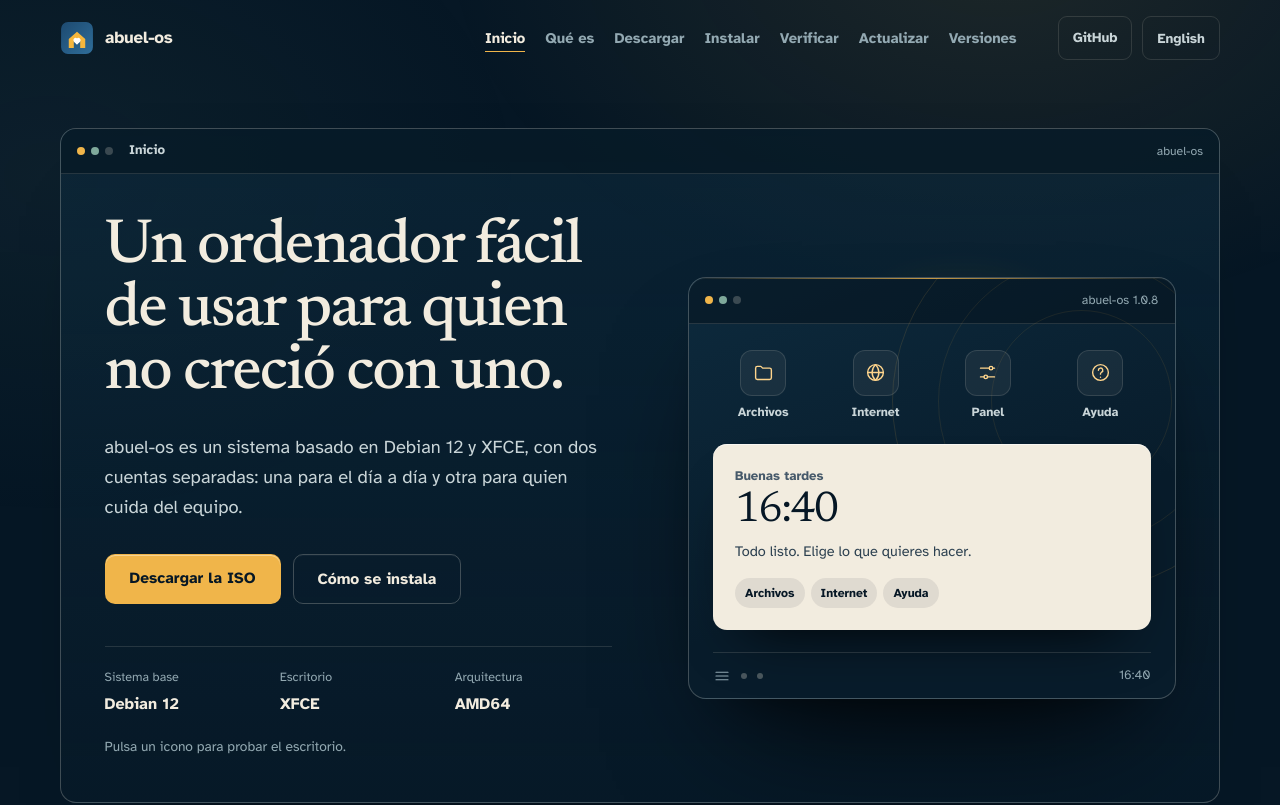
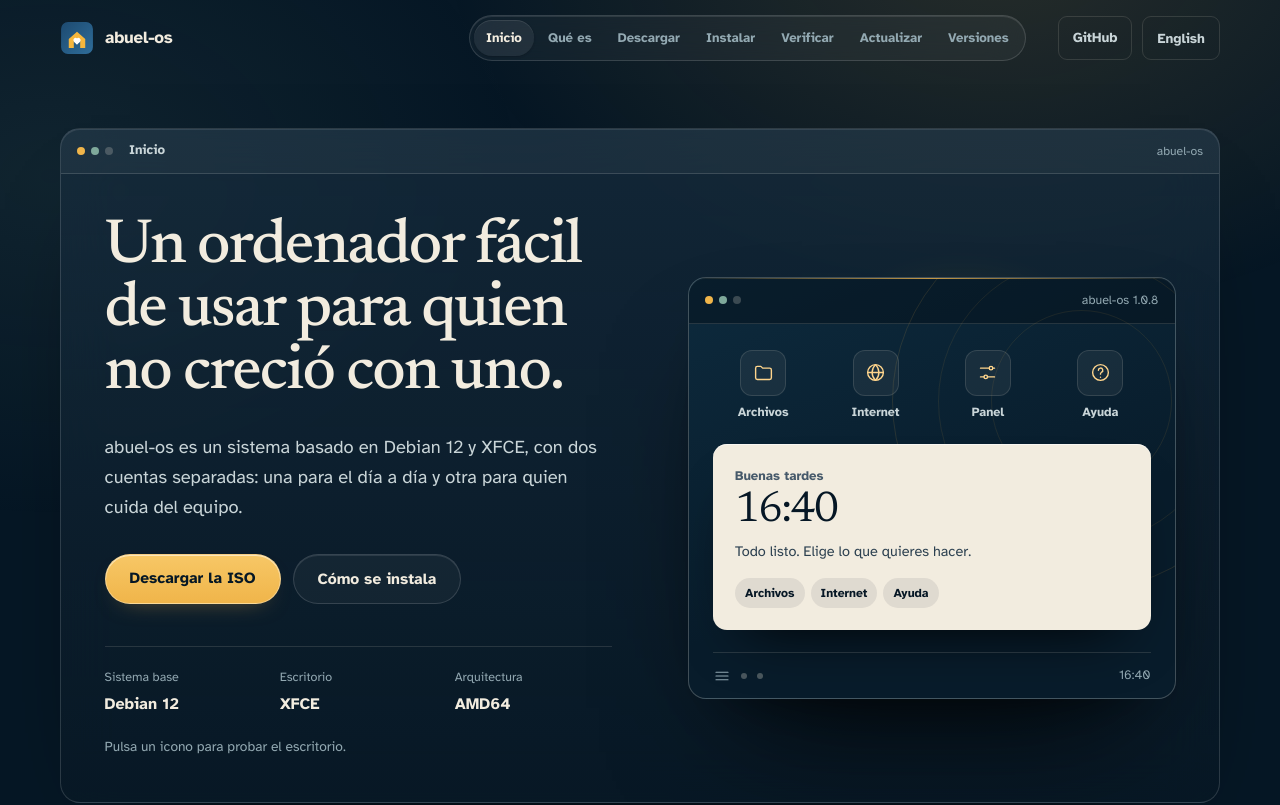
Before and after one commit to ericsnet/Abuel-os-Downloads, a React (Vite) app in the folder site/: page / in a window 1280 px wide. Shown: the top 805 px of the page. Built offline with nearby package versions, Linux system fonts and the light colour scheme.

Commit message:
sitio: menus, botones y listas con lenguaje de cristal (referencia glisse)

```diff
--- a/site/src/styles.css
+++ b/site/src/styles.css
@@ -14,6 +14,11 @@
   --sage: #7fa99b;
   --line: rgba(242, 236, 223, 0.13);
   --line-2: rgba(242, 236, 223, 0.24);
+  --glass: rgba(24, 46, 64, 0.55);
+  --glass-soft: rgba(255, 255, 255, 0.04);
+  --glass-hover: rgba(255, 255, 255, 0.07);
+  --glass-edge: rgba(255, 255, 255, 0.14);
+  --glass-highlight: rgba(255, 255, 255, 0.1);
   --wrap: 1160px;
   --display: "Newsreader", Georgia, "Times New Roman", serif;
   --sans: "Atkinson Hyperlegible", system-ui, -apple-system, "Segoe UI", sans-serif;
@@ -53,8 +58,8 @@ body::before {
   z-index: -1;
   pointer-events: none;
   background:
-    radial-gradient(900px 620px at 78% -8%, rgba(240, 181, 74, 0.1), transparent 62%),
-    radial-gradient(720px 520px at 4% 22%, rgba(127, 169, 155, 0.06), transparent 66%);
+    radial-gradient(900px 620px at 78% -8%, rgba(240, 181, 74, 0.14), transparent 62%),
+    radial-gradient(720px 520px at 4% 22%, rgba(127, 169, 155, 0.09), transparent 66%);
 }
 
 ::selection {
@@ -167,11 +172,11 @@ code {
 }
 
 .site-header.is-scrolled {
-  background: rgba(6, 23, 37, 0.78);
-  border-bottom-color: var(--line);
+  background: rgba(6, 23, 37, 0.72);
+  border-bottom-color: var(--glass-edge);
   box-shadow: 0 18px 40px -32px #000;
-  backdrop-filter: blur(18px);
-  -webkit-backdrop-filter: blur(18px);
+  backdrop-filter: blur(22px);
+  -webkit-backdrop-filter: blur(22px);
 }
 
 .header-inner {
@@ -205,40 +210,37 @@ code {
   align-items: center;
   gap: 2px;
   margin-left: auto;
+  padding: 4px;
+  border: 1px solid var(--glass-edge);
+  border-radius: 999px;
+  background: var(--glass-soft);
+  box-shadow: inset 0 1px 0 var(--glass-highlight);
+  backdrop-filter: blur(18px);
 }
 
 .tabs button {
   position: relative;
-  min-height: 44px;
-  padding: 0 9px;
+  min-height: 36px;
+  padding: 0 12px;
   border: 0;
+  border-radius: 999px;
   background: none;
   color: var(--muted);
   font-family: var(--sans);
-  font-size: 0.92rem;
-  font-weight: 700;
+  font-size: 0.82rem;
+  font-weight: 600;
   cursor: pointer;
-  transition: color 0.18s ease;
-}
-
-.tabs button::after {
-  content: "";
-  position: absolute;
-  inset: auto 9px 8px 9px;
-  height: 1px;
-  background: var(--gold);
-  transform: scaleX(0);
-  transform-origin: 0 50%;
-  transition: transform 0.2s ease;
-}
-
-.tabs button:hover,
+  transition: background 0.18s ease, color 0.18s ease;
+}
+
+.tabs button:hover {
+  color: var(--paper);
+}
+
 .tabs button.is-active {
+  background: var(--glass-hover);
   color: var(--paper);
-}
-
-.tabs button.is-active::after {
-  transform: scaleX(1);
+  box-shadow: inset 0 1px 0 var(--glass-highlight), 0 1px 2px rgba(0, 0, 0, 0.18);
 }
 
 .header-tools {
@@ -298,10 +300,13 @@ main {
 
 .window {
   overflow: hidden;
-  border: 1px solid var(--line-2);
-  border-radius: 16px;
-  background: linear-gradient(180deg, rgba(13, 42, 61, 0.62), rgba(8, 28, 43, 0.42));
-  box-shadow: 0 44px 100px -80px #000;
+  border: 1px solid var(--glass-edge);
+  border-radius: 20px;
+  background: linear-gradient(180deg, rgba(24, 46, 64, 0.66), rgba(10, 26, 38, 0.52));
+  box-shadow:
+    0 50px 110px -70px #000,
+    inset 0 1px 0 var(--glass-highlight);
+  backdrop-filter: blur(26px);
 }
 
 .window-bar {
@@ -309,8 +314,8 @@ main {
   align-items: center;
   gap: 12px;
   padding: 11px 16px;
-  border-bottom: 1px solid var(--line);
-  background: rgba(4, 16, 26, 0.45);
+  border-bottom: 1px solid var(--glass-edge);
+  background: var(--glass-soft);
 }
 
 .window-title {
@@ -359,14 +364,15 @@ main {
   gap: 10px;
   min-height: 50px;
   padding: 0 24px;
-  border: 1px solid transparent;
-  border-radius: 10px;
-  background: transparent;
+  border: 1px solid var(--glass-edge);
+  border-radius: 999px;
+  background: var(--glass-soft);
+  box-shadow: inset 0 1px 0 var(--glass-highlight);
+  backdrop-filter: blur(14px);
   font-family: var(--sans);
   font-size: 0.97rem;
   font-weight: 700;
   cursor: pointer;
-  box-shadow: inset 0 1px 0 rgba(255, 255, 255, 0.04);
   transition: transform 0.18s ease, background 0.18s ease, border-color 0.18s ease, color 0.18s ease, box-shadow 0.18s ease;
 }
 
@@ -379,33 +385,36 @@ main {
 }
 
 .btn-gold {
-  background: var(--gold);
+  background: linear-gradient(180deg, #f7c766, var(--gold));
+  border-color: rgba(255, 255, 255, 0.32);
   color: var(--ink);
-  box-shadow: inset 0 1px 0 rgba(255, 255, 255, 0.4);
+  box-shadow:
+    inset 0 1px 0 rgba(255, 255, 255, 0.55),
+    0 10px 24px -16px rgba(240, 181, 74, 0.55);
 }
 
 .btn-gold:hover {
-  background: var(--gold-2);
-  box-shadow: inset 0 1px 0 rgba(255, 255, 255, 0.5);
+  background: linear-gradient(180deg, #ffd88a, var(--gold-2));
+  box-shadow:
+    inset 0 1px 0 rgba(255, 255, 255, 0.65),
+    0 14px 28px -16px rgba(240, 181, 74, 0.65);
 }
 
 .btn-outline {
-  border-color: var(--line-2);
   color: var(--paper);
 }
 
 .btn-outline:hover {
-  border-color: var(--paper);
-  background: rgba(242, 236, 223, 0.05);
+  background: var(--glass-hover);
+  border-color: rgba(255, 255, 255, 0.24);
 }
 
 .btn-quiet {
-  border-color: var(--line);
   color: var(--paper-dim);
 }
 
 .btn-quiet:hover {
-  border-color: var(--line-2);
+  background: var(--glass-hover);
   color: var(--paper);
 }
 
@@ -751,13 +760,13 @@ main {
   display: grid;
   grid-template-columns: minmax(0, 1.35fr) minmax(0, 0.9fr);
   overflow: hidden;
-  border: 1px solid var(--line-2);
-  border-top-color: rgba(240, 181, 74, 0.5);
+  border: 1px solid var(--glass-edge);
   border-radius: 20px;
-  background: linear-gradient(180deg, rgba(13, 42, 61, 0.8), rgba(8, 28, 43, 0.56));
+  background: linear-gradient(180deg, rgba(24, 46, 64, 0.6), rgba(10, 26, 38, 0.46));
   box-shadow:
     0 46px 90px -60px #000,
-    inset 0 1px 0 rgba(255, 255, 255, 0.05);
+    inset 0 1px 0 var(--glass-highlight);
+  backdrop-filter: blur(20px);
 }
 
 .release-main {
@@ -818,8 +827,8 @@ main {
   gap: 14px;
   justify-content: center;
   padding: clamp(28px, 4vw, 40px);
-  border-left: 1px dashed var(--line-2);
-  background: rgba(4, 16, 26, 0.45);
+  border-left: 1px dashed var(--glass-edge);
+  background: var(--glass-soft);
 }
 
 .verify-label {
@@ -942,17 +951,25 @@ main {
   margin: 0;
   padding: 0;
   list-style: none;
-  border-top: 1px solid var(--line);
+  overflow: hidden;
+  border: 1px solid var(--glass-edge);
+  border-radius: 16px;
+  background: var(--glass-soft);
+  box-shadow: inset 0 1px 0 var(--glass-highlight);
 }
 
 .features li {
-  padding: 24px 0;
-  border-bottom: 1px solid var(--line);
+  padding: 20px 22px;
+  border-bottom: 1px solid var(--glass-edge);
   transition: background 0.2s ease;
 }
 
+.features li:last-child {
+  border-bottom: 0;
+}
+
 .features li:hover {
-  background: linear-gradient(90deg, rgba(240, 181, 74, 0.05), transparent 65%);
+  background: var(--glass-hover);
 }
 
 .f-head {
@@ -1041,7 +1058,11 @@ main {
   margin: 0;
   padding: 0;
   list-style: none;
-  border-top: 1px solid var(--line);
+  overflow: hidden;
+  border: 1px solid var(--glass-edge);
+  border-radius: 16px;
+  background: var(--glass-soft);
+  box-shadow: inset 0 1px 0 var(--glass-highlight);
   counter-reset: step;
 }
 
@@ -1049,9 +1070,13 @@ main {
   display: grid;
   grid-template-columns: 64px 1fr;
   gap: 20px;
-  padding: 26px 0;
-  border-bottom: 1px solid var(--line);
+  padding: 20px 22px;
+  border-bottom: 1px solid var(--glass-edge);
   counter-increment: step;
+}
+
+.steps li:last-child {
+  border-bottom: 0;
 }
 
 .step-num::before {
@@ -1076,9 +1101,11 @@ main {
 .terminal {
   min-width: 0;
   overflow: hidden;
-  border: 1px solid var(--line-2);
+  border: 1px solid var(--glass-edge);
   border-radius: 12px;
-  background: #04121d;
+  background: rgba(4, 18, 29, 0.72);
+  box-shadow: inset 0 1px 0 rgba(255, 255, 255, 0.06);
+  backdrop-filter: blur(12px);
 }
 
 .terminal-bar {
@@ -1127,9 +1154,10 @@ main {
 
 .layer {
   padding: 20px 22px;
-  border: 1px solid var(--line);
+  border: 1px solid var(--glass-edge);
   border-radius: 12px;
-  box-shadow: 0 22px 44px -38px #000;
+  background: var(--glass-soft);
+  box-shadow: inset 0 1px 0 var(--glass-highlight), 0 22px 44px -38px #000;
 }
 
 .layer-top {
@@ -1177,10 +1205,10 @@ main {
 .table-scroll {
   margin-top: 34px;
   overflow-x: auto;
-  border: 1px solid var(--line);
-  border-top-color: rgba(240, 181, 74, 0.4);
-  border-radius: 14px;
-  background: rgba(255, 255, 255, 0.012);
+  border: 1px solid var(--glass-edge);
+  border-radius: 16px;
+  background: var(--glass-soft);
+  box-shadow: inset 0 1px 0 var(--glass-highlight);
 }
 
 .versions {
```
Also changed, not shown: 4 other files (tests, documents, lock files or other folders).
